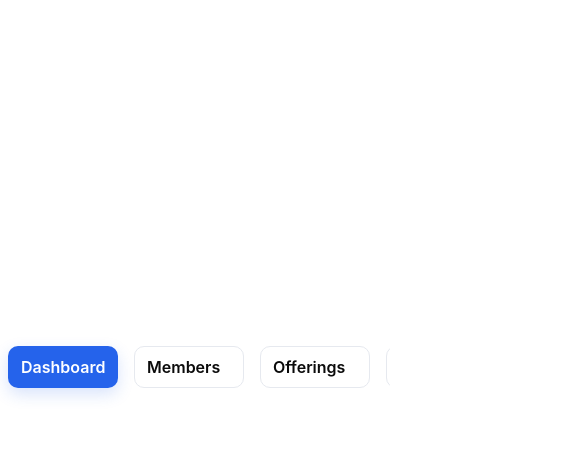
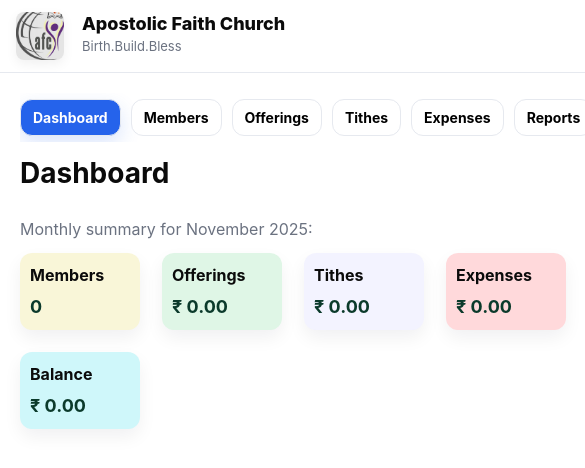
Before and after one commit to shibu0611/afc-church-app, a React (Vite) app: page / in a window 390 px wide. Shown: the top 468 px of the page, 585 px wide, since content can reach past the window. Built offline with nearby package versions, Linux system fonts and the light colour scheme.

Commit message:
Update App.css

```diff
--- a/src/App.css
+++ b/src/App.css
@@ -1,125 +1,86 @@
 /* ---------- App.css (replace whole file) ---------- */
 
-/* --- Variables --- */
+/* variables */
 :root{
   --page-bg: #ffffff;
   --text-color: #0b0b0b;
   --muted: #6b7280;
-  --accent: #2563eb; /* blue accent for primary buttons/active */
-  --sidebar-bg: #0f1720; /* dark left bar on desktop */
+  --accent: #2563eb;
+  --sidebar-bg: #081425; /* used on desktop */
   --card-shadow: 0 8px 18px rgba(12,20,30,0.06);
   --card-radius: 12px;
   --input-bg: #fff;
   --border: #e6e9ef;
-  --pastel-1: #f9f6d8; /* members */
-  --pastel-2: #dff6e6; /* offerings */
-  --pastel-3: #d9dbf8; /* tithes */
-  --pastel-4: #ffd9db; /* expenses */
-  --pastel-5: #cff7fa; /* balance */
+  --pastel-1: #f9f6d8;
+  --pastel-2: #dff6e6;
+  --pastel-3: #f3f3ff;
+  --pastel-4: #ffd9db;
+  --pastel-5: #cff7fa;
 }
 
-/* --- Page basics --- */
+/* reset and page basics */
 *{box-sizing:border-box}
 html,body,#root{height:100%;margin:0;background:var(--page-bg);color:var(--text-color);font-family: "Inter", "Segoe UI", Roboto, Arial, sans-serif}
 a{color:inherit}
 .app-root{min-height:100vh;display:flex;flex-direction:column;}
 
-/* --- Header: logo + church name --- */
+/* header */
 .header-left{
-  display:flex;
-  flex-direction:column;
-  gap:8px;
-  padding:12px 18px;
-  background: var(--page-bg); /* white header */
-  border-bottom: 1px solid var(--border);
+  border-bottom:1px solid var(--border);
+  background:var(--page-bg);
 }
-
-/* inside header first row */
-.header-row{
+.header-inner{
   display:flex;
   align-items:center;
-  gap:16px;
+  gap:18px;
+  padding:14px 20px;
+  max-width:1200px;
+  margin:0 auto;
+  position:relative;
 }
-
-/* Logo sizing - fixed and proportionate */
 .church-logo{
-  width:64px;
-  height:64px;
+  width:56px;
+  height:56px;
   object-fit:cover;
-  border-radius:10px;
+  border-radius:8px;
   box-shadow: 0 4px 12px rgba(0,0,0,0.06);
 }
+.church-title h1{
+  margin:0;font-size:26px;line-height:1;font-weight:800;
+}
+.church-title .tagline{font-size:13px;color:var(--muted);margin-top:4px}
 
-/* Title area */
-.church-title h1{
-  margin:0;
-  font-size:28px;
-  line-height:1;
-  font-weight:800;
-  color:var(--text-color);
-}
-
-.church-title .tagline{
-  margin-top:4px;
-  color:var(--muted);
-  font-size:13px;
-}
-
-/* hamburger (mobile) */
+/* hamburger - shown on small screens */
 .hamburger{
   margin-left:auto;
-  display:none; /* shown on mobile via media query */
   background:transparent;
   border:none;
-  width:46px;
-  height:42px;
+  display:none;
+  width:36px;
+  height:36px;
+  flex-shrink:0;
   align-items:center;
   justify-content:center;
   cursor:pointer;
-  padding:6px;
 }
-.hamburger span{display:block;height:3px;background:#222;margin:4px 0;border-radius:2px;transition:all .18s}
-.hamburger.open span:nth-child(1){transform:translateY(7px) rotate(45deg)}
-.hamburger.open span:nth-child(2){opacity:0}
-.hamburger.open span:nth-child(3){transform:translateY(-7px) rotate(-45deg)}
+.hamburger span{display:block;height:3px;background:#333;margin:4px 0;border-radius:2px}
 
-/* mobile horizontal nav (under header) */
-.mobile-nav{display:none;gap:8px;padding:8px 0;overflow:auto}
-.mobile-pill{
-  display:inline-block;
-  white-space:nowrap;
-  padding:8px 12px;
-  border-radius:999px;
-  border:1px solid var(--border);
-  background:transparent;
-  cursor:pointer;
-  font-weight:600;
-}
-.mobile-pill.active{background:var(--accent);color:#fff;border-color:transparent}
+/* layout */
+.app-body{display:flex;flex:1 1 auto;max-width:1200px;margin:0 auto;width:100%}
 
-/* --- Layout --- */
-.app-body{display:flex;flex:1 1 auto;}
-
-/* Sidebar (desktop) */
+/* desktop sidebar */
 .side-menu{
   width:220px;
   background: var(--sidebar-bg);
   color:#fff;
-  padding:18px;
-  min-height: calc(100vh - 110px);
+  padding:20px;
+  min-height: calc(100vh - 84px);
   position:sticky;
   top:0;
   display:flex;
   flex-direction:column;
   gap:8px;
 }
-
-/* show overlay class (when toggled on mobile) - we'll keep for accessibility */
-.side-menu.show-overlay{
-  z-index:9999;
-}
-
-/* Sidebar buttons */
 .side-menu button{
   display:block;
   width:100%;
@@ -141,33 +102,44 @@ a{color:inherit}
   box-shadow: 0 6px 16px rgba(37,99,235,0.18);
 }
 
-/* Main content */
+/* main content */
 .main-content{
   flex:1;
-  padding:28px 40px;
-  margin-left:0;
+  padding:30px 36px;
+}
+.main-content h2{margin-top:0;font-size:28px;color:var(--text-color)}
+
+/* Top nav (for mobile) - hidden on wide screens */
+.top-nav-wrapper{display:none}
+.top-nav{display:flex;gap:12px;padding:8px 0;overflow:auto}
+.top-tab{
+  white-space:nowrap;
+  border-radius:12px;
+  padding:10px 14px;
+  border:1px solid var(--border);
+  background:#fff;
+  font-weight:700;
+  box-shadow:none;
+  cursor:pointer;
+}
+.top-tab.active{
+  background:var(--accent);
+  color:#fff;
+  box-shadow: 0 8px 20px rgba(37,99,235,0.16);
 }
 
-/* Page title */
-.main-content h2{
-  margin-top:0;
-  font-size:28px;
-  color:var(--text-color);
-}
-.muted{color:var(--muted);margin-top:6px}
-
-/* --- Dashboard summary cards --- */
+/* dashboard summary cards */
+.summary-label{color:var(--muted);margin-bottom:12px}
 .dashboard-grid{
   display:flex;
   gap:22px;
   align-items:flex-start;
-  margin-top:18px;
+  margin-top:8px;
   flex-wrap:wrap;
 }
-
 .summary-card{
   width:180px;
-  min-height:90px;
+  min-height:80px;
   border-radius:var(--card-radius);
   padding:14px;
   box-shadow:var(--card-shadow);
@@ -175,111 +147,42 @@ a{color:inherit}
   flex-direction:column;
   justify-content:center;
 }
+.summary-card h3{margin:0 0 6px 0;font-size:16px}
+.summary-card .summary-value{font-size:18px;font-weight:700;color:#0b3a2b}
 
-.summary-card h3{
-  margin:0 0 8px 0;
-  font-size:15px;
-}
-
-.summary-card .summary-value{
-  font-size:18px;
-  font-weight:700;
-  color:#0b3a2b;
-}
-
-/* pastel backgrounds for each */
+/* pastel backgrounds */
 .summary-card.members{background:var(--pastel-1)}
 .summary-card.income{background:var(--pastel-2)}
 .summary-card.tithes{background:var(--pastel-3)}
 .summary-card.expense{background:var(--pastel-4)}
 .summary-card.balance{background:var(--pastel-5)}
 
-/* simple panel card used for other pages */
+/* panel card placeholder */
 .panel-card{
-  padding:16px;
-  background:#fff;
-  border-radius:12px;
-  box-shadow:var(--card-shadow);
-  border:1px solid var(--border);
-  max-width:760px;
+  background:#fff;border-radius:12px;padding:18px;box-shadow:var(--card-shadow);border:1px solid var(--border);margin-top:18px;
 }
 
-/* --- Forms / card layout (kept simple) --- */
-.member-form,
-.offering-form,
-.tithe-form,
-.expense-form{
-  width:520px;
-  background: #fff;
-  border-radius: var(--card-radius);
-  padding:18px;
-  box-shadow: var(--card-shadow);
-  border: 1px solid var(--border);
+/* responsive rules */
+@media (max-width:960px){
+  .app-body{flex-direction:column}
+  .side-menu{display:none} /* hide sidebar on small screens */
+  .main-content{padding:20px}
+  .header-inner{padding:12px 16px}
+  .hamburger{display:flex}
+  .top-nav-wrapper{display:block}
+  /* ensure top-nav is compact and horizontally scrollable */
+  .top-nav{gap:10px;padding:6px 0;margin-bottom:10px}
+  .summary-card{width:140px;min-height:72px;padding:10px}
+  .church-title h1{font-size:20px}
 }
 
-/* small empty states */
-p{color:var(--muted)}
-
-/* --- Responsive --- */
-@media (max-width: 980px){
-  .mobile-nav{display:flex}
-  .church-title h1{font-size:22px}
-  .church-logo{width:56px;height:56px}
-  .main-content{padding:18px}
-}
-
-/* MOBILE: change sidebar to top compact bar, allow horizontal pills */
-@media (max-width: 768px){
-  .hamburger{display:flex}
-  .mobile-nav{display:flex;gap:8px}
-
-  .side-menu{
-    /* collapse sidebar visually on mobile: keep hidden vertically */
-    position:fixed;
-    left:0;
-    top:0;
-    height:56px;
-    width:100%;
-    display:flex;
-    flex-direction:row;
-    align-items:center;
-    padding:8px;
-    gap:10px;
-    overflow-x:auto;
-    background:var(--page-bg);
-    color:var(--text-color);
-    border-right: none;
-    border-bottom:1px solid var(--border);
-    z-index:12;
-  }
-
-  .side-menu button{
-    min-width:110px;
-    padding:10px 12px;
-    margin:0 6px 0 0;
-    border-radius:10px;
-    background:transparent;
-    color:var(--text-color);
-    border:1px solid var(--border);
-  }
-
-  .side-menu .active{
-    background:var(--accent);
-    color:#fff;
-    border-color:transparent;
-    box-shadow: 0 6px 16px rgba(37,99,235,0.18);
-  }
-
-  /* make the main content sit below the compact nav */
-  .main-content{padding-top:16px; margin-top:56px}
-
-  /* reduce card sizes for mobile */
-  .dashboard-grid{gap:12px}
-  .summary-card{width:140px;min-height:70px;padding:10px}
-  .summary-card h3{font-size:14px}
-  .summary-card .summary-value{font-size:16px}
+/* very small phones */
+@media (max-width:420px){
+  .summary-card{width:120px}
+  .church-logo{width:48px;height:48px}
+  .church-title h1{font-size:18px}
+  .top-tab{padding:9px 12px;font-size:14px}
 }
 
 /* small polish */
-.primary-btn:active{transform:translateY(1px)}
-input:focus, select:focus, textarea:focus{box-shadow: 0 6px 18px rgba(37,99,235,0.06);border-color:#c6dafc}
+button:focus{outline:3px solid rgba(37,99,235,0.12);outline-offset:2px}
```
